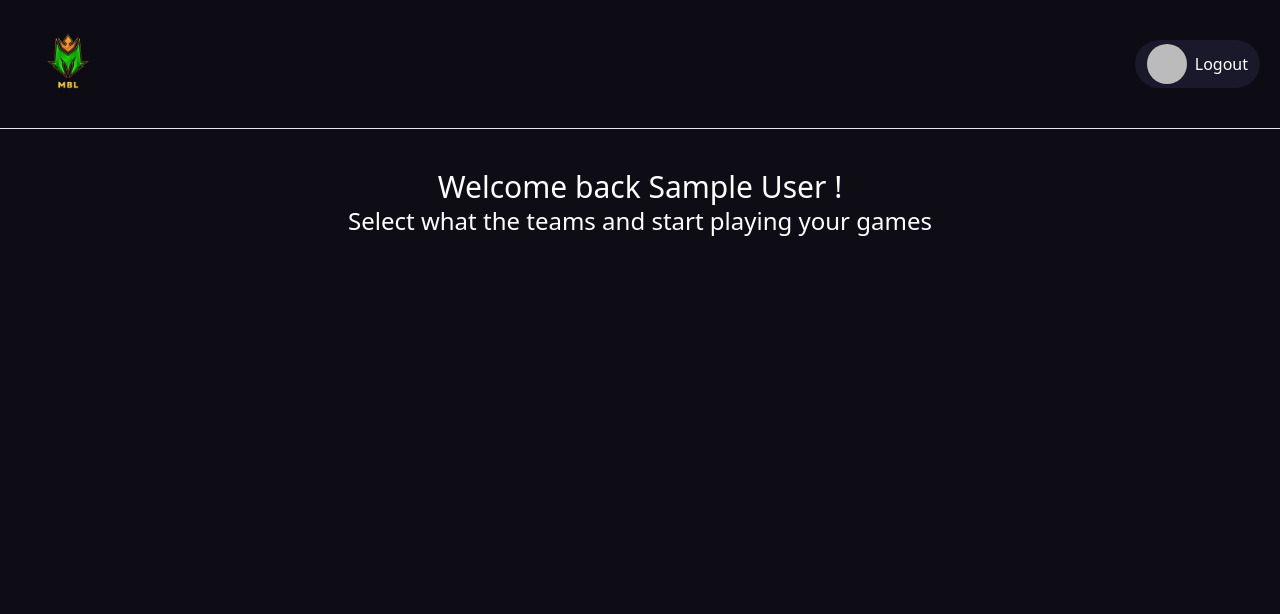
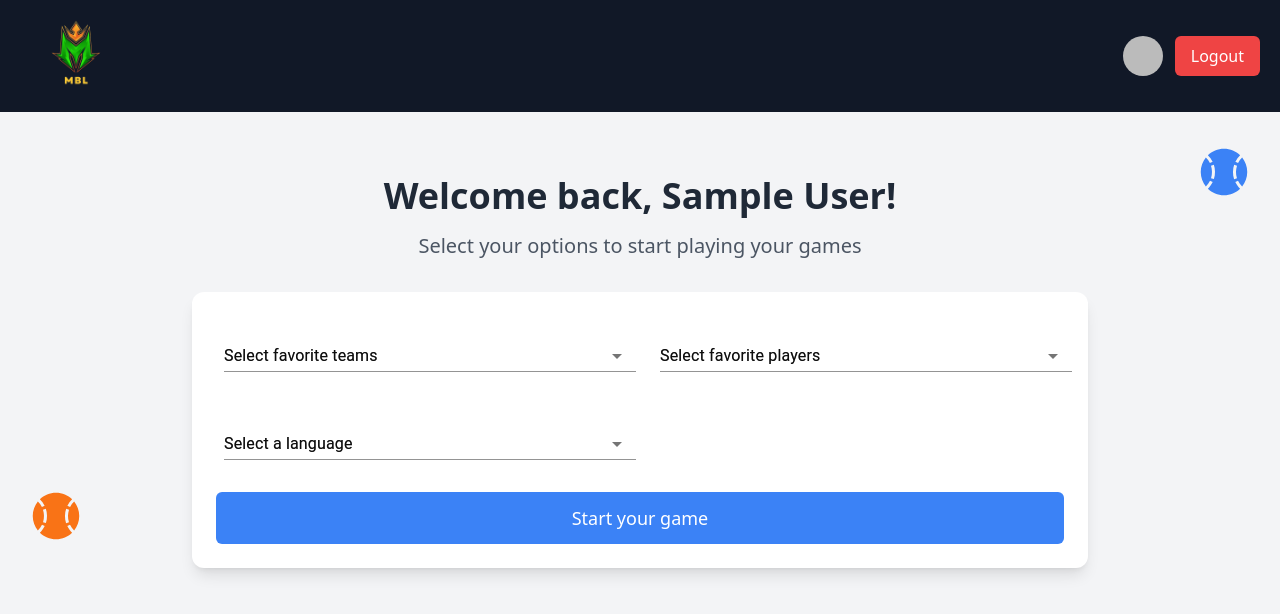
Before and after one commit to DanXtech/MBL-UI, a React (Vite) app: page /playsection in a window 1280 px wide. Shown: the top 614 px of the page. Built offline with nearby package versions, Linux system fonts and the light colour scheme; no server answers; sample sign-in values are in the browser's storage; a web font is replaced by a local one.

Commit message:
updated code project

```diff
--- a/package.json
+++ b/package.json
@@ -13,9 +13,10 @@
     "@emotion/react": "^11.14.0",
     "@emotion/styled": "^11.14.0",
     "@mui/icons-material": "^6.3.0",
-    "@mui/material": "^6.3.1",
-    "@mui/styled-engine-sc": "^6.3.1",
+    "@mui/material": "^6.4.0",
+    "@mui/styled-engine-sc": "^6.4.0",
     "aos": "^2.3.4",
+    "axios": "^1.7.9",
     "firebase": "^11.2.0",
     "framer-motion": "^11.18.0",
     "lucide-react": "^0.471.1",
--- a/src/Pages/Gamingselection.jsx
+++ b/src/Pages/Gamingselection.jsx
@@ -1,51 +1,189 @@
-import React from "react";
+import React, { useEffect, useState } from "react";
 import { useAuth } from "../context/authContext";
 import { Link, useNavigate } from "react-router-dom";
-import Logo from "../assets/logo1.png"
+import Logo from "../assets/logo1.png";
+import Box from "@mui/material/Box";
+import InputLabel from "@mui/material/InputLabel";
+import FormControl from "@mui/material/FormControl";
+import NativeSelect from "@mui/material/NativeSelect";
+import { FaBaseballBall } from "react-icons/fa";
+
 const GameSection = () => {
     const { user, logout } = useAuth();
     const navigate = useNavigate();
+    const [colorIndex, setColorIndex] = useState(0);
+
+    const colors = ["#22c55e", "#3b82f6", "#eab308", "#ef4444", "#a855f7", "#f97316"];
+
+    useEffect(() => {
+        const interval = setInterval(() => {
+            setColorIndex((prev) => (prev + 1) % colors.length);
+        }, 1000); // Change color every second
+
+        return () => clearInterval(interval);
+    }, [colors.length]);
+
+
+    const [team, setTeam] = useState("");
+    const [player, setPlayer] = useState("");
+    const [language, setLanguage] = useState("");
 
     const handleLogout = async () => {
         try {
             await logout();
-            navigate('/');
+            navigate("/");
         } catch (error) {
             console.error("Error logging out:", error.message);
         }
     };
+
+
+
     return (
-        <div className="game-section">
-
-            {/* header section */}
-            <div className="flex items-center justify-between px-3 lg:px-5 py-4 bg-n-8/90 backdrop-blur-sm border-b">
-                <div>
-
-                    <Link to="/"> <img src={Logo} className='lg:w-24 w-24' alt="" /></Link>
-                </div>
-                <div className="flex items-center gap-2 inset-0 bg-[#1B1B2E] bg-opacity-90 px-3 py-1 rounded-full">
-                    <img className="rounded-full w-10" src={user?.photoURL} alt="Profile" />
-
+        <div className="game-section min-h-screen bg-gray-100">
+            {/* Header Section */}
+            <header className="flex items-center justify-between px-5 py-3 lg:py-0 bg-gray-900 text-white">
+                <Link to="/">
+                    <img src={Logo} className="lg:w-28 w-20" alt="Logo" />
+                </Link>
+                <div className="flex items-center gap-3">
+                    <img
+                        className="rounded-full w-10 h-10 object-cover"
+                        src={user?.photoURL || "https://via.placeholder.com/40"}
+                        alt="Profile"
+                    />
                     {user ? (
-                        <button onClick={handleLogout}>Logout</button>
+                        <button
+                            onClick={handleLogout}
+                            className="bg-red-500 hover:bg-red-600 text-white px-4 py-2 rounded-md transition duration-300"
+                        >
+                            Logout
+                        </button>
                     ) : (
-                        <button onClick={() => navigate("/login")}>Login</button>
+                        <button
+                            onClick={() => navigate("/login")}
+                            className="bg-blue-500 hover:bg-blue-600 text-white px-4 py-2 rounded-md transition duration-300"
+                        >
+                            Login
+                        </button>
                     )}
                 </div>
-            </div>
+            </header>
+
+            {/* Main Section */}
+            <main className="flex flex-col items-center py-5 lg:py-16 px-4 relative">
+                <h1 className="text-2xl lg:text-4xl font-semibold text-gray-800 mb-4 text-center">
+                    Welcome back, {user?.displayName || "Guest"}!
+                </h1>
+                <h2 className="text-xl text-gray-600 mb-5 lg:mb-8 text-center">
+                    Select your options to start playing your games
+                </h2>
+
+                {/* Card Section */}
+                <div className="w-full max-w-4xl p-6 bg-white rounded-xl shadow-lg">
+                    <div className="grid grid-cols-1 md:grid-cols-2 gap-6">
+                        {/* Favorite Teams */}
+                        <Box sx={{ m: 1, width: "100%" }}>
+                            <FormControl fullWidth>
+                                <InputLabel variant="standard" htmlFor="team-native">
+                                    Select favorite teams
+                                </InputLabel>
+                                <NativeSelect
+                                    value={team}
+                                    onChange={(e) => setTeam(e.target.value)}
+                                    inputProps={{
+                                        name: "team",
+                                        id: "team-native",
+                                        "aria-label": "Select favorite teams",
+                                    }}
+
+                                >
+                                    <option value="" disabled>
+                                        Select favorite teams
+                                    </option>
+                                    <option value="Kevin De Bruyne">Kevin De Bruyne</option>
+                                    <option value="Rodri">Rodri</option>
+                                    <option value="Erling Haaland">Erling Haaland</option>
+                                    <option value="Mohamed Salah">Mohamed Salah</option>
+                                    <option value="Aaron Judge">Aaron Judge</option>
+                                </NativeSelect>
+                            </FormControl>
+                        </Box>
+
+                        {/* Favorite Players */}
+                        <Box sx={{ m: 1, width: "100%" }}>
+                            <FormControl fullWidth>
+                                <InputLabel variant="standard" htmlFor="player-native">
+                                    Select favorite players
+                                </InputLabel>
+                                <NativeSelect
+                                    value={player}
+                                    onChange={(e) => setPlayer(e.target.value)}
+                                    inputProps={{
+                                        name: "player",
+                                        id: "player-native",
+                                        "aria-label": "Select favorite players",
+                                    }}
+                                >
+                                    <option value="" disabled>
+                                        Select favorite players
+                                    </option>
+                                    <option value="Player 1">Player 1</option>
+                                    <option value="Player 2">Player 2</option>
+                                    <option value="Player 3">Player 3</option>
+                                    <option value="Player 4">Player 4</option>
+                                    <option value="Player 5">Player 5</option>
+                                </NativeSelect>
+                            </FormControl>
+                        </Box>
+
+                        {/* Language */}
+                        <Box sx={{ m: 1, width: "100%" }}>
+                            <FormControl fullWidth>
+                                <InputLabel variant="standard" htmlFor="language-native">
+                                    Select a language
+                                </InputLabel>
+                                <NativeSelect
+                                    value={language}
+                                    onChange={(e) => setLanguage(e.target.value)}
+                                    inputProps={{
+                                        name: "language",
+                                        id: "language-native",
+                                        "aria-label": "Select a Language",
+                                    }}
+                                >
+                                    <option value="" disabled>
+                                        Select a language
+                                    </option>
+                                    <option value="English">English</option>
+                                    <option value="Spanish">Spanish</option>
+                                    <option value="Japanese">Japanese</option>
+                                </NativeSelect>
+                            </FormControl>
+                        </Box>
+                    </div>
+
+                    <button className="w-full mt-6 bg-blue-500 hover:bg-blue-600 text-white py-3 rounded-md text-lg font-medium transition duration-300">
+                        Start your game
+                    </button>
+                </div>
 
 
-            {/* subsection */}
-            <div className="flex items-center justify-center flex-col py-10">
-                <div>
-                    <h1 className="text-3xl">Welcome back {user?.displayName || "Guest"} !</h1>
+
+
+                {/* Animated Icons */}
+                <div
+
+                    className="absolute bottom-20 left-8 text-5xl hidden lg:block"
+                >
+                    <FaBaseballBall style={{ color: colors[colorIndex] }} className="animate-bounce" />
                 </div>
-
-                <div className="">
-                    <h2 className="text-2xl">  Select what the teams and start playing your games</h2>
+                <div
+                    className="absolute top-12 right-8 text-5xl hidden lg:block"
+                >
+                    <FaBaseballBall style={{ color: colors[(colorIndex + 2) % colors.length] }} className="animate-bounce" />
                 </div>
-            </div>
-
+            </main>
         </div>
     );
 };
--- a/src/Pages/home/HeroIntroduction.jsx
+++ b/src/Pages/home/HeroIntroduction.jsx
@@ -71,7 +71,7 @@ const HeroIntroduction = () => {
                         initial={{ opacity: 0, y: 20 }}
                         animate={{ opacity: 1, y: 0 }}
                         transition={{ delay: 0.9 }}
-                        className="flex gap-4"
+                        className="flex gap-4 flex-col lg:flex-row "
                     >
                         <Link to="/register" className="px-8 py-3 bg-gradient-to-r from-green-400 to-blue-500 rounded-full text-white font-semibold hover:shadow-lg hover:shadow-green-500/30 transition-all duration-300">
                             Get Started
```
Also changed, not shown: src/Pages/auth/Login.jsx (+76 -18 lines), src/Pages/auth/Signup.jsx (+7 -13 lines), 1 other file (tests, documents, lock files or other folders).
